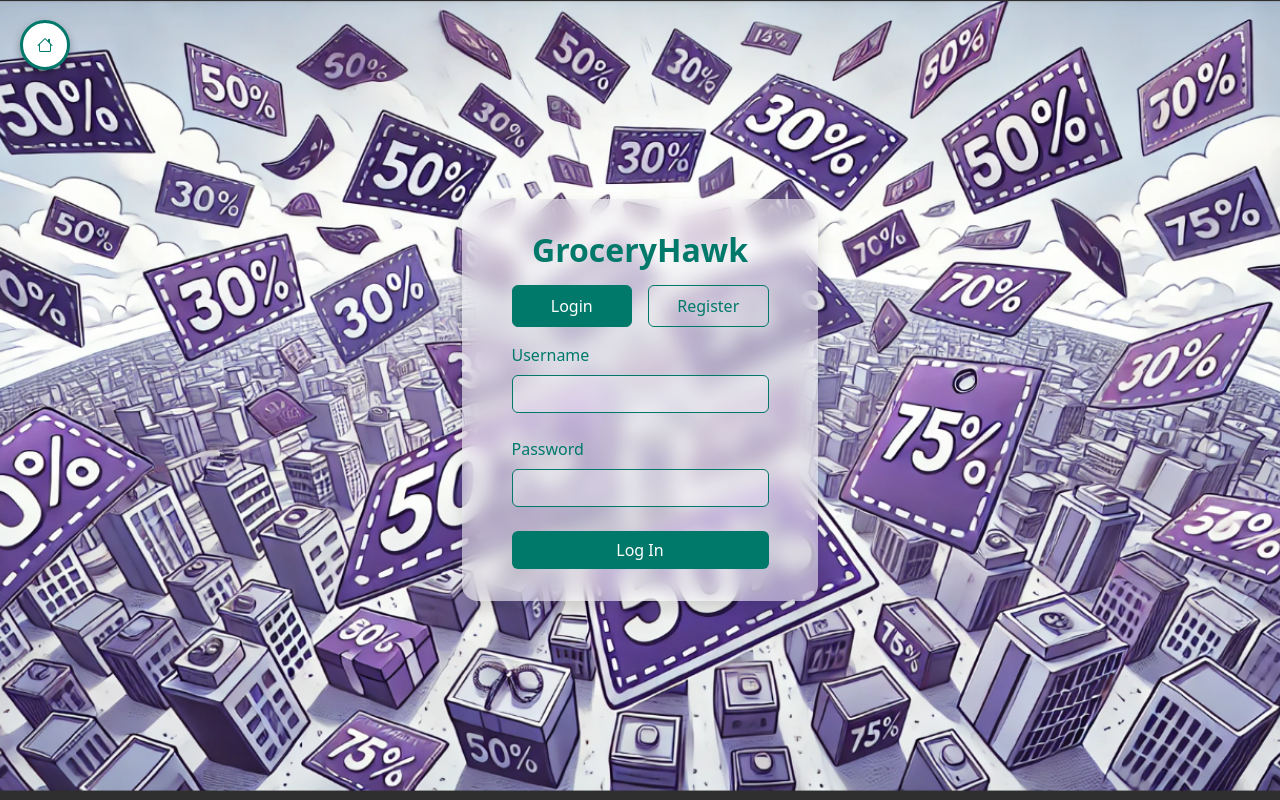
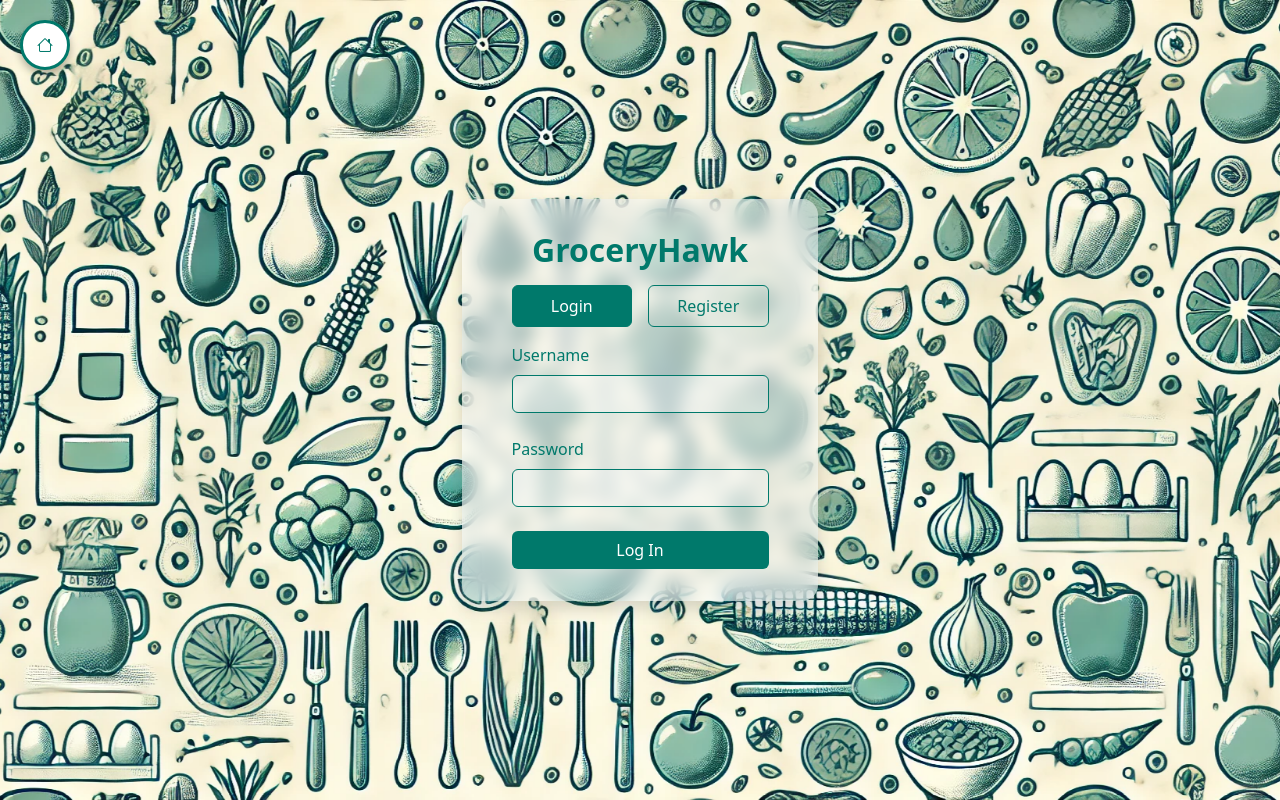
Before and after one commit to RobertmPevec/groceryhawk, a Django app: page /login/ in a window 1280 px wide. Run offline with Django 4.2, Linux system fonts and the light colour scheme.

Commit message:
fixedCSS

```diff
--- a/main/templates/main/login.html
+++ b/main/templates/main/login.html
@@ -21,7 +21,7 @@
     body, html {
       height: 100%;
       margin: 0;
-      background: url("{% static 'main/assets/img/bd.png' %}") no-repeat center center fixed;
+      background: url("{% static 'main/assets/img/new bd.png' %}") no-repeat center center fixed;
       background-size: cover;
     }
 
```
Also changed, not shown: main/static/main/assets/img/bd new.jpg (added), main/static/main/assets/img/new bd.png (added).
